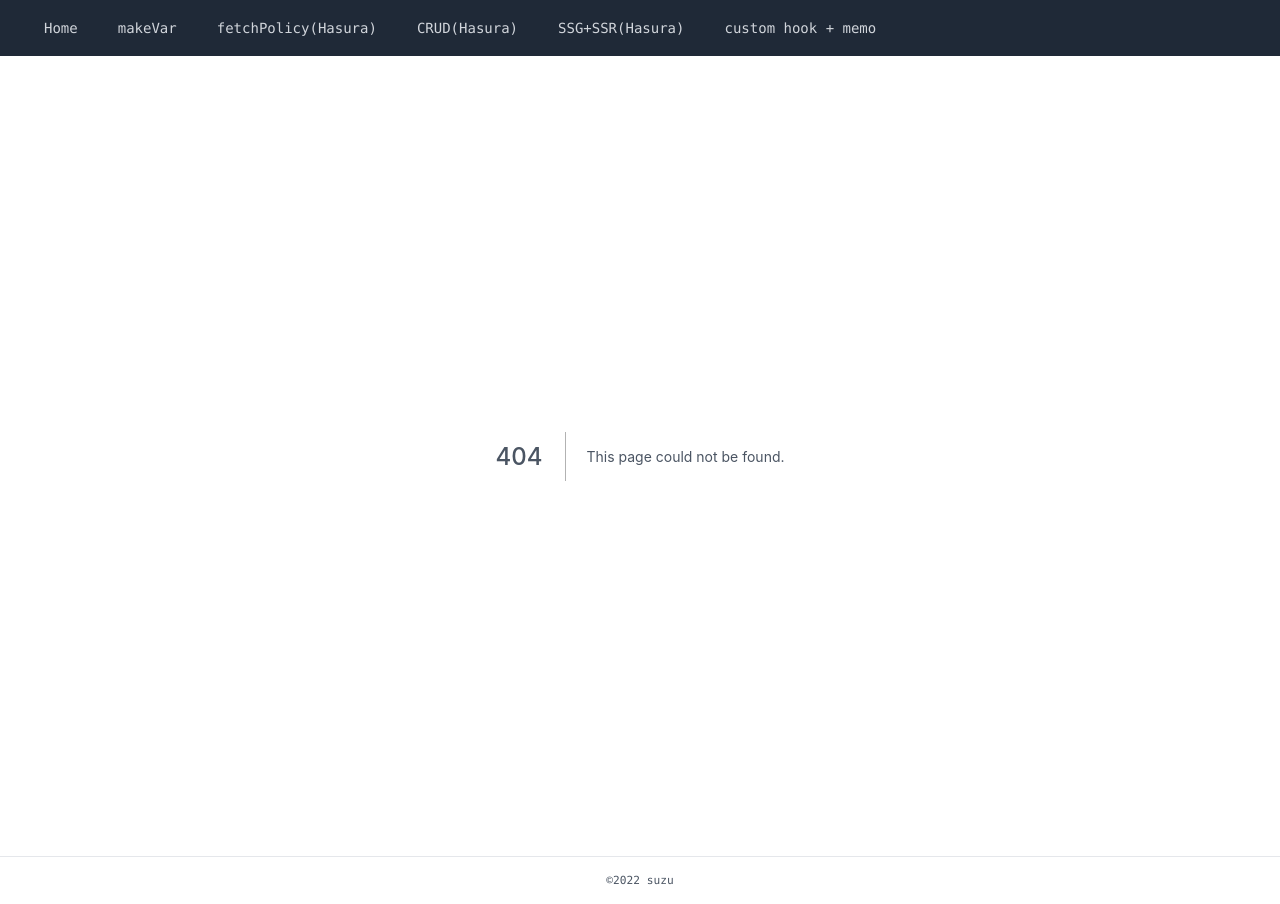
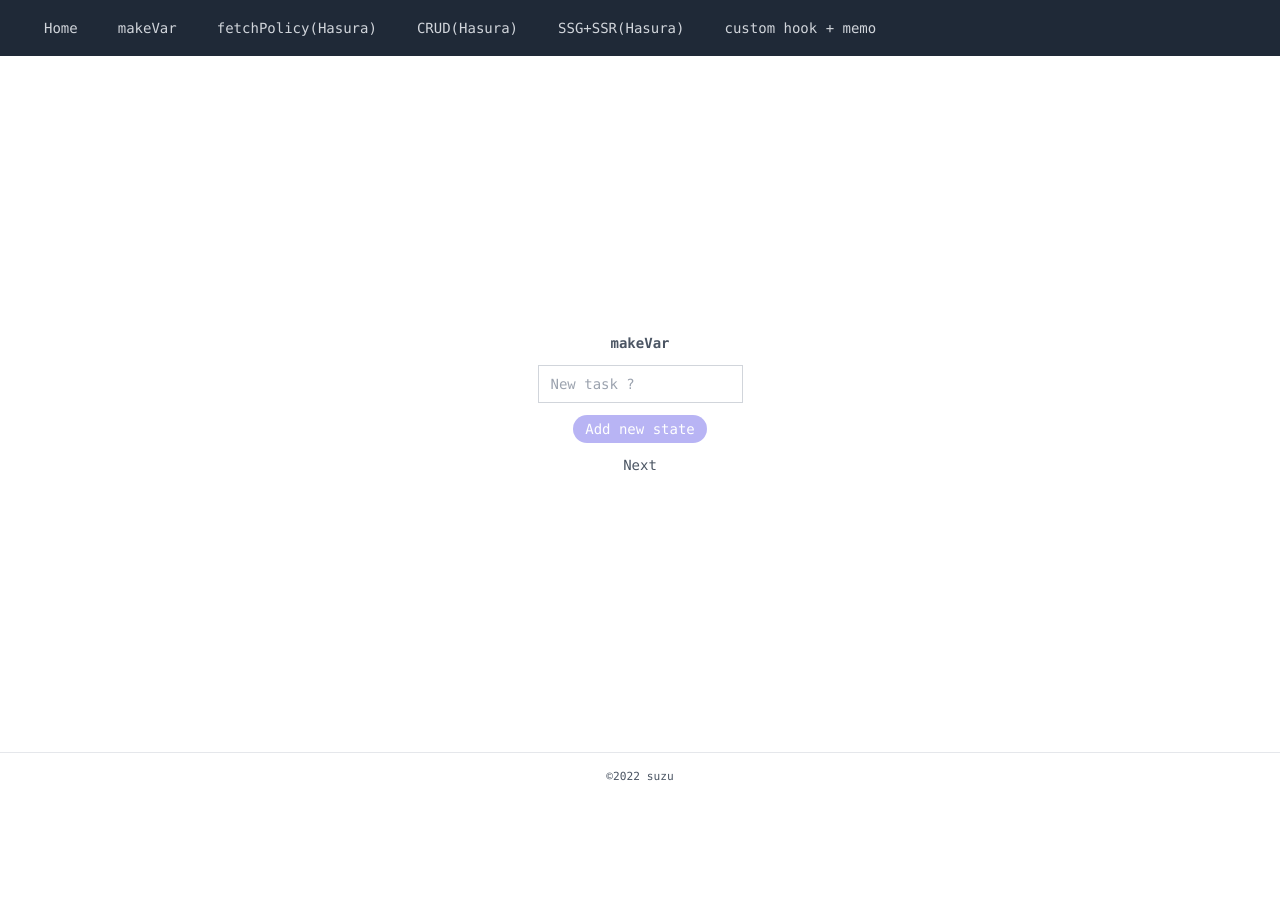
Before and after one commit to suzu1997/hasura-graphql-practice, a Next.js app: page /local-state-a in a window 1280 px wide. Before the commit this address had no page. After the commit the page ends 800 px from the top, so only its background shows below. Built offline with nearby package versions, Linux system fonts and the light colour scheme.

Commit message:
二つのページを作成

```diff
--- /dev/null
+++ b/src/pages/local-state-a.tsx
@@ -0,0 +1,8 @@
+import { NextPage } from 'next';
+import { LocalStateA } from '../components/LocalStateA';
+
+const LocalStatePageA: NextPage = () => {
+  return <LocalStateA />;
+};
+
+export default LocalStatePageA;
--- /dev/null
+++ b/src/pages/local-state-b.tsx
@@ -0,0 +1,10 @@
+import { NextPage } from 'next';
+import { LocalStateB } from '../components/LocalStateB';
+
+const LocalStatePageB: NextPage = () => {
+  return (
+    <LocalStateB />
+  )
+}
+
+export default LocalStatePageB;
```
